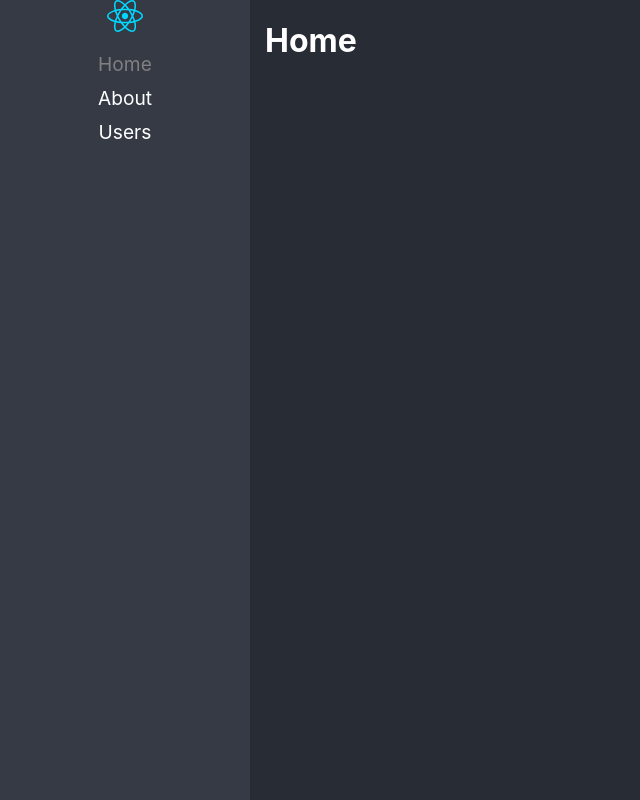
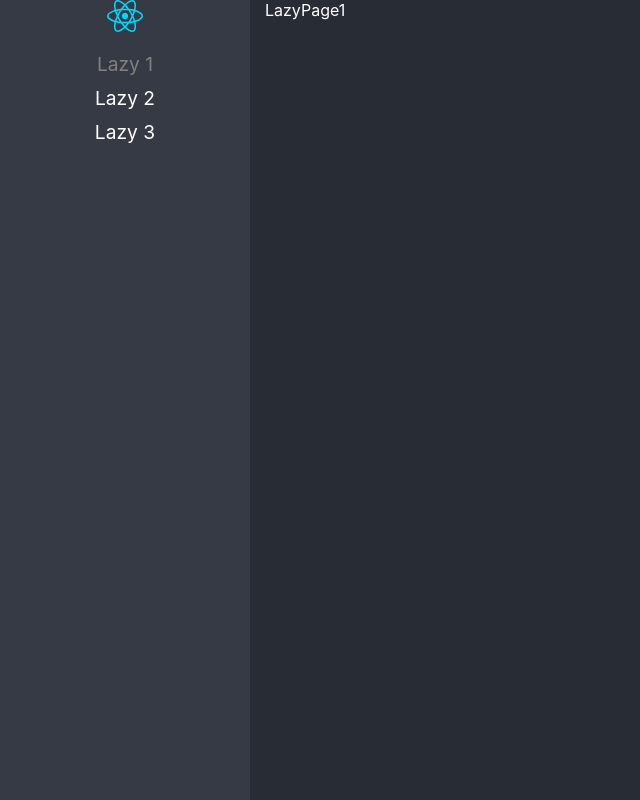
Before and after one commit to Enrique-Zepeda/react-adv, a React (Vite) app: page /lazy1 in a window 1280 px wide. Before the commit this address led to /home. Shown: the whole page, without its empty margins (0-640 px from the left). Built offline with nearby package versions, Linux system fonts and the light colour scheme.

Commit message:
Componentes Lazy agregados

```diff
--- /dev/null
+++ b/src/01-lazyload/pages/LazyPage1.tsx
@@ -0,0 +1,3 @@
+export function LazyPage1() {
+  return <div>LazyPage1</div>;
+}
--- /dev/null
+++ b/src/01-lazyload/pages/LazyPage2.tsx
@@ -0,0 +1,3 @@
+export function LazyPage2() {
+  return <div>LazyPage2</div>;
+}
--- /dev/null
+++ b/src/01-lazyload/pages/LazyPage3.tsx
@@ -0,0 +1,3 @@
+export function LazyPage3() {
+  return <div>LazyPage3</div>;
+}
--- /dev/null
+++ b/src/01-lazyload/pages/index.ts
@@ -0,0 +1,3 @@
+export * from "./LazyPage1";
+export * from "./LazyPage2";
+export * from "./LazyPage3";
--- a/src/routes/Navigation.tsx
+++ b/src/routes/Navigation.tsx
@@ -1,5 +1,6 @@
 import { BrowserRouter, Navigate, NavLink, Route, Routes } from "react-router-dom";
 import reactLogo from "../assets/react.svg";
+import { LazyPage1, LazyPage2, LazyPage3 } from "../01-lazyload/pages";
 
 export const Navigation = () => {
   return (
@@ -9,28 +10,28 @@ export const Navigation = () => {
           <img src={reactLogo} alt="React Logo" />
           <ul>
             <li>
-              <NavLink to="/home" className={({ isActive }) => (isActive ? "nav-active" : "")}>
-                Home
+              <NavLink to="/lazy1" className={({ isActive }) => (isActive ? "nav-active" : "")}>
+                Lazy 1
               </NavLink>
             </li>
             <li>
-              <NavLink to="/about" className={({ isActive }) => (isActive ? "nav-active" : "")}>
-                About
+              <NavLink to="/lazy2" className={({ isActive }) => (isActive ? "nav-active" : "")}>
+                Lazy 2
               </NavLink>
             </li>
             <li>
-              <NavLink to="/users" className={({ isActive }) => (isActive ? "nav-active" : "")}>
-                Users
+              <NavLink to="/lazy3" className={({ isActive }) => (isActive ? "nav-active" : "")}>
+                Lazy 3
               </NavLink>
             </li>
           </ul>
         </nav>
 
         <Routes>
-          <Route path="/home" element={<h1>Home</h1>} />
-          <Route path="/about" element={<h1>About</h1>} />
-          <Route path="/users" element={<h1>Users</h1>} />
-          <Route path="/*" element={<Navigate to="/home" replace />} />
+          <Route path="/lazy1" element={<LazyPage1 />} />
+          <Route path="/lazy2" element={<LazyPage2 />} />
+          <Route path="/lazy3" element={<LazyPage3 />} />
+          <Route path="/*" element={<Navigate to="/lazy1" replace />} />
         </Routes>
       </div>
     </BrowserRouter>
```
